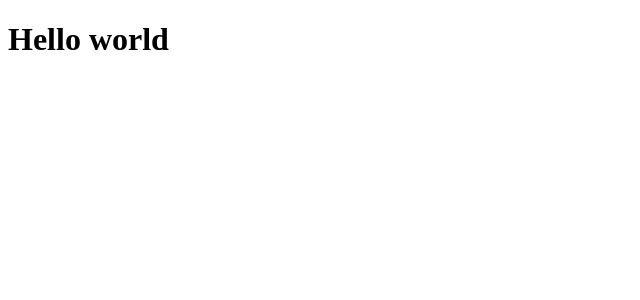
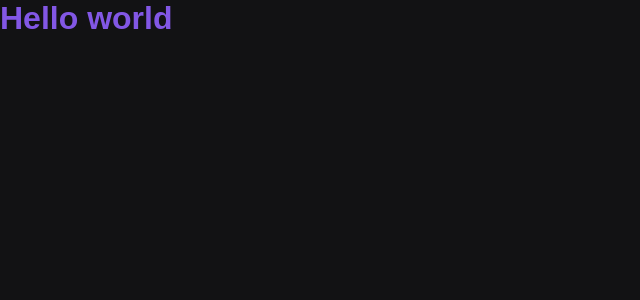
Before and after one commit to carlosrobert0/curso-next, a Next.js app: page / in a window 1280 px wide. Shown: the top 300 px of the page, without its empty margins (0-640 px from the left). Built offline with nearby package versions, Linux system fonts and the light colour scheme.

Commit message:
Styled components

```diff
--- /dev/null
+++ b/babel.config.js
@@ -0,0 +1,4 @@
+module.exports = {
+  presets: ["next/babel"],
+  plugins: [["styled-components", { "ssr": true }]]
+}
--- a/package.json
+++ b/package.json
@@ -10,11 +10,14 @@
   "dependencies": {
     "next": "10.0.5",
     "react": "17.0.1",
-    "react-dom": "17.0.1"
+    "react-dom": "17.0.1",
+    "styled-components": "^5.2.1"
   },
   "devDependencies": {
     "@types/node": "^14.14.22",
     "@types/react": "^17.0.0",
+    "@types/styled-components": "^5.1.7",
+    "babel-plugin-styled-components": "^1.12.0",
     "typescript": "^4.1.3"
   }
 }
--- a/src/pages/_app.tsx
+++ b/src/pages/_app.tsx
@@ -1,3 +1,10 @@
+import GlobalStyle from "../styles/GlobalStyle";
+
 export default function MyApp({ Component, pageProps }) {
-  return <Component {...pageProps} />
+  return (
+    <>
+      <GlobalStyle />
+      <Component {...pageProps} />
+    </>
+  )
 }
--- /dev/null
+++ b/src/pages/_document.tsx
@@ -0,0 +1,30 @@
+import Document, { DocumentContext } from 'next/document'
+import { ServerStyleSheet } from 'styled-components'
+
+export default class MyDocument extends Document {
+  static async getInitialProps(ctx: DocumentContext) {
+    const sheet = new ServerStyleSheet()
+    const originalRenderPage = ctx.renderPage
+
+    try {
+      ctx.renderPage = () =>
+        originalRenderPage({
+          enhanceApp: (App) => (props) =>
+            sheet.collectStyles(<App {...props} />),
+        })
+
+      const initialProps = await Document.getInitialProps(ctx)
+      return {
+        ...initialProps,
+        styles: (
+          <>
+            {initialProps.styles}
+            {sheet.getStyleElement()}
+          </>
+        ),
+      }
+    } finally {
+      sheet.seal()
+    }
+  }
+}
--- a/src/pages/index.tsx
+++ b/src/pages/index.tsx
@@ -1,9 +1,9 @@
-import Head from 'next/head'
+import { Title } from '../styles/pages/Home'
 
 export default function Home() {
   return (
     <div>
-      <h1>Hello world</h1>
+      <Title>Hello world</Title>
     </div>
   )
 }
--- /dev/null
+++ b/src/styles/GlobalStyle.ts
@@ -0,0 +1,14 @@
+import { createGlobalStyle } from "styled-components"
+
+export default createGlobalStyle`
+  * {
+    margin: 0;
+    padding: 0;
+  }
+
+  body {
+    background: #121214;
+    color: #FFF;
+    font-family: Arial, Helvetica, sans-serif;
+  }
+`
--- /dev/null
+++ b/src/styles/pages/Home.ts
@@ -0,0 +1,5 @@
+import styled from 'styled-components'
+
+export const Title = styled.h1`
+  color: #8257e5;
+`
```
Also changed, not shown: 1 other file (tests, documents, lock files or other folders).
